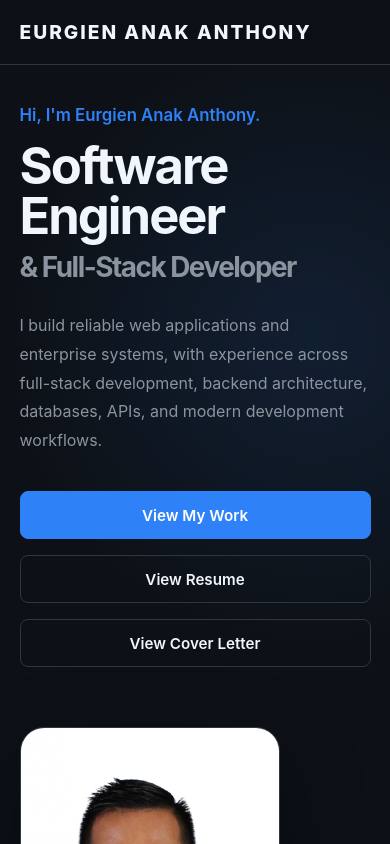
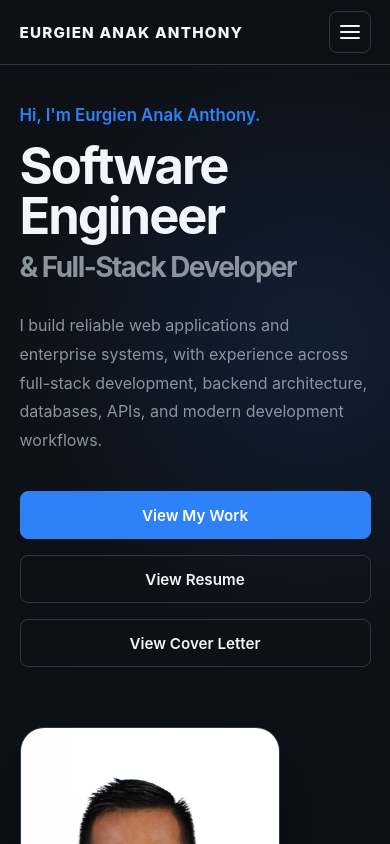
Before and after one commit to Agien99/agien99.github.io, a React (Vite) app: page / in a window 390 px wide. Shown: the top 844 px of the page. Built offline with nearby package versions, Linux system fonts and the light colour scheme.

Commit message:
Debug Navigation bar on mobile view

```diff
--- a/src/components/Navbar/Navbar.css
+++ b/src/components/Navbar/Navbar.css
@@ -1,18 +1,32 @@
+/* =========================
+   NAVBAR
+========================= */
+
 .navbar {
   position: fixed;
+
   top: 0;
   left: 0;
+
   width: 100%;
+
   z-index: 1000;
 
   background: rgba(13, 17, 23, 0.9);
+
   backdrop-filter: blur(12px);
+  -webkit-backdrop-filter: blur(12px);
+
   border-bottom: 1px solid #30363d;
 }
 
 .navbar-container {
+  position: relative;
+
   width: min(1200px, 90%);
+
   margin: 0 auto;
+
   min-height: 72px;
 
   display: flex;
@@ -20,23 +34,41 @@
   justify-content: space-between;
 }
 
+
+/* =========================
+   LOGO
+========================= */
+
 .navbar-logo {
+  position: relative;
+
+  z-index: 1002;
+
   color: #f0f6fc;
+
   text-decoration: none;
 
   font-size: 1.2rem;
   font-weight: 800;
+
   letter-spacing: 2px;
 }
+
+
+/* =========================
+   NAVIGATION LINKS
+========================= */
 
 .navbar-links {
   display: flex;
   align-items: center;
+
   gap: 28px;
 }
 
 .navbar-links a {
   color: #8b949e;
+
   text-decoration: none;
 
   font-size: 0.95rem;
@@ -49,10 +81,93 @@
 
 .navbar-links a:hover {
   color: #2f81f7;
+
   transform: translateY(-1px);
 }
 
+
+/* =========================
+   MOBILE MENU BUTTON
+========================= */
+
+.navbar-menu-button {
+  display: none;
+
+  position: relative;
+
+  z-index: 1002;
+
+  width: 42px;
+  height: 42px;
+
+  padding: 0;
+
+  background: transparent;
+
+  border: 1px solid #30363d;
+  border-radius: 8px;
+
+  cursor: pointer;
+}
+
+.navbar-menu-button span {
+  position: absolute;
+
+  left: 10px;
+
+  width: 20px;
+  height: 2px;
+
+  background: #f0f6fc;
+
+  border-radius: 2px;
+
+  transition:
+    transform 0.25s ease,
+    opacity 0.25s ease,
+    top 0.25s ease;
+}
+
+.navbar-menu-button span:nth-child(1) {
+  top: 13px;
+}
+
+.navbar-menu-button span:nth-child(2) {
+  top: 19px;
+}
+
+.navbar-menu-button span:nth-child(3) {
+  top: 25px;
+}
+
+
+/* =========================
+   HAMBURGER -> X
+========================= */
+
+.navbar-menu-button-open span:nth-child(1) {
+  top: 19px;
+
+  transform: rotate(45deg);
+}
+
+.navbar-menu-button-open span:nth-child(2) {
+  opacity: 0;
+}
+
+.navbar-menu-button-open span:nth-child(3) {
+  top: 19px;
+
+  transform: rotate(-45deg);
+}
+
+
+/* =========================
+   SMALL DESKTOP / TABLET
+========================= */
+
 @media (max-width: 850px) {
+
   .navbar-links {
     gap: 16px;
   }
@@ -60,14 +175,128 @@
   .navbar-links a {
     font-size: 0.85rem;
   }
+
 }
 
+
+/* =========================
+   MOBILE
+========================= */
+
 @media (max-width: 700px) {
+
   .navbar-container {
     min-height: 64px;
   }
 
+  .navbar-logo {
+    max-width: calc(100% - 65px);
+
+    overflow: hidden;
+
+    white-space: nowrap;
+    text-overflow: ellipsis;
+
+    font-size: 0.95rem;
+
+    letter-spacing: 1.2px;
+  }
+
+  /* Show hamburger */
+
+  .navbar-menu-button {
+    display: block;
+
+    flex-shrink: 0;
+  }
+
+
+  /* Mobile navigation dropdown */
+
   .navbar-links {
-    display: none;
+    position: absolute;
+
+    top: 64px;
+    left: 50%;
+
+    width: 100%;
+
+    transform:
+      translateX(-50%)
+      translateY(-10px);
+
+    display: flex;
+    flex-direction: column;
+    align-items: stretch;
+
+    gap: 0;
+
+    padding: 10px;
+
+    background: rgba(13, 17, 23, 0.98);
+
+    border: 1px solid #30363d;
+    border-top: none;
+
+    border-radius:
+      0 0 12px 12px;
+
+    box-shadow:
+      0 20px 40px rgba(0, 0, 0, 0.4);
+
+    opacity: 0;
+
+    visibility: hidden;
+
+    pointer-events: none;
+
+    transition:
+      opacity 0.2s ease,
+      transform 0.2s ease,
+      visibility 0.2s ease;
   }
+
+
+  /* Open menu */
+
+  .navbar-links-open {
+    opacity: 1;
+
+    visibility: visible;
+
+    pointer-events: auto;
+
+    transform:
+      translateX(-50%)
+      translateY(0);
+  }
+
+
+  /* Mobile links */
+
+  .navbar-links a {
+    width: 100%;
+
+    padding: 14px 16px;
+
+    color: #c9d1d9;
+
+    border-radius: 7px;
+
+    font-size: 0.95rem;
+    font-weight: 500;
+
+    transition:
+      color 0.2s ease,
+      background 0.2s ease;
+  }
+
+  .navbar-links a:hover {
+    color: #79c0ff;
+
+    background: rgba(47, 129, 247, 0.1);
+
+    transform: none;
+  }
+
 }
--- a/src/components/Navbar/Navbar.jsx
+++ b/src/components/Navbar/Navbar.jsx
@@ -1,21 +1,72 @@
+import { useState } from 'react';
 import './Navbar.css';
 
 function Navbar() {
+  const [menuOpen, setMenuOpen] = useState(false);
+
+  const closeMenu = () => {
+    setMenuOpen(false);
+  };
+
   return (
     <nav className="navbar">
       <div className="navbar-container">
-        <a href="#home" className="navbar-logo">
+
+        {/* LOGO */}
+        <a
+          href="#home"
+          className="navbar-logo"
+          onClick={closeMenu}
+        >
           EURGIEN ANAK ANTHONY
         </a>
 
-        <div className="navbar-links">
-          <a href="#about">About</a>
-          <a href="#experience">Experience</a>
-          <a href="#skills">Skills</a>
-          <a href="#projects">Projects</a>
-          <a href="#education">Education</a>
-          <a href="#contact">Contact</a>
+        {/* DESKTOP / MOBILE LINKS */}
+        <div
+          className={`navbar-links ${
+            menuOpen ? 'navbar-links-open' : ''
+          }`}
+        >
+          <a href="#about" onClick={closeMenu}>
+            About
+          </a>
+
+          <a href="#experience" onClick={closeMenu}>
+            Experience
+          </a>
+
+          <a href="#skills" onClick={closeMenu}>
+            Skills
+          </a>
+
+          <a href="#projects" onClick={closeMenu}>
+            Projects
+          </a>
+
+          <a href="#education" onClick={closeMenu}>
+            Education
+          </a>
+
+          <a href="#contact" onClick={closeMenu}>
+            Contact
+          </a>
         </div>
+
+        {/* MOBILE MENU BUTTON */}
+        <button
+          type="button"
+          className={`navbar-menu-button ${
+            menuOpen ? 'navbar-menu-button-open' : ''
+          }`}
+          onClick={() => setMenuOpen(!menuOpen)}
+          aria-label="Toggle navigation menu"
+          aria-expanded={menuOpen}
+        >
+          <span></span>
+          <span></span>
+          <span></span>
+        </button>
+
       </div>
     </nav>
   );
```
